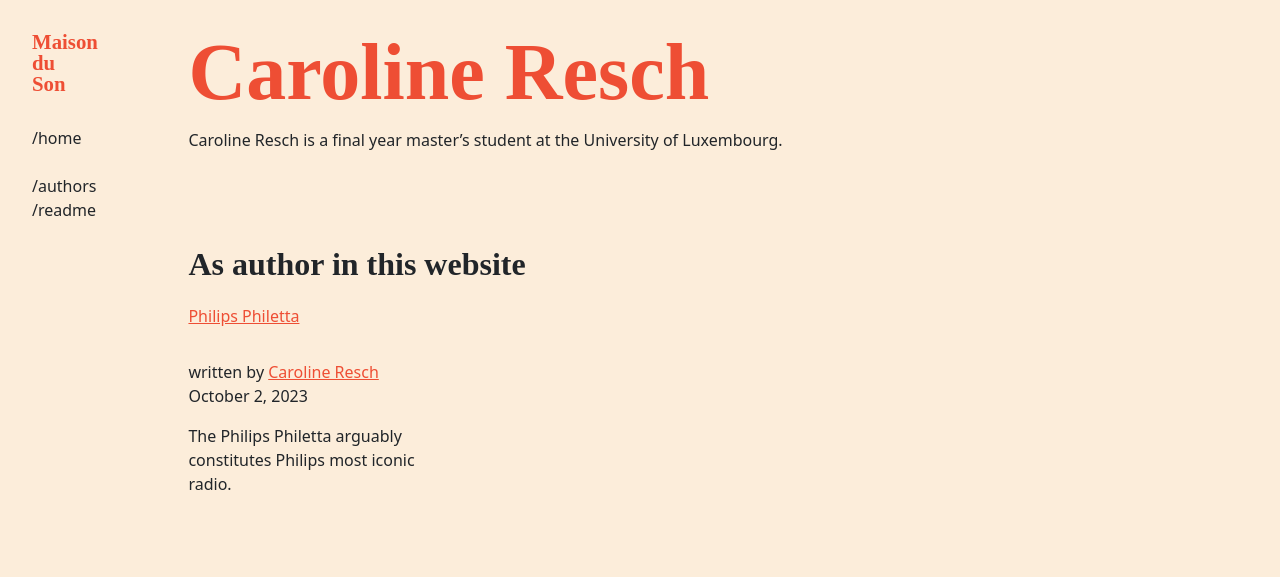
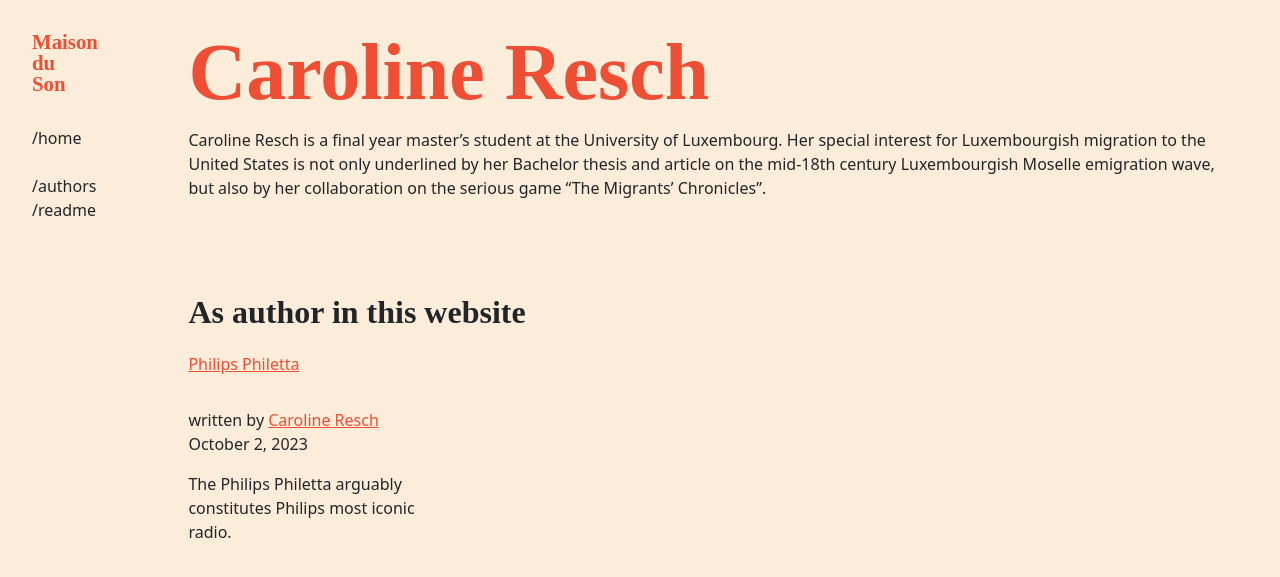
Before and after one commit to C2DH/maison-du-son, a Jekyll site: the page built from _people/caroline-resch.md, in a window 1280 px wide. Shown: the top 577 px of the page. Built offline with Jekyll 4.4.1, drawn with Linux system fonts in a browser that asks for light colours; some web fonts are replaced.

Commit message:
Update caroline-resch.md

```diff
--- a/_people/caroline-resch.md
+++ b/_people/caroline-resch.md
@@ -1,4 +1,4 @@
 ---
 title: Caroline Resch
 ---
-Caroline Resch is a final year master's student at the University of Luxembourg.
+Caroline Resch is a final year master's student at the University of Luxembourg. Her special interest for Luxembourgish migration to the United States is not only underlined by her Bachelor thesis and article on the mid-18th century Luxembourgish Moselle emigration wave, but also by her collaboration on the serious game "The Migrants' Chronicles".
```
